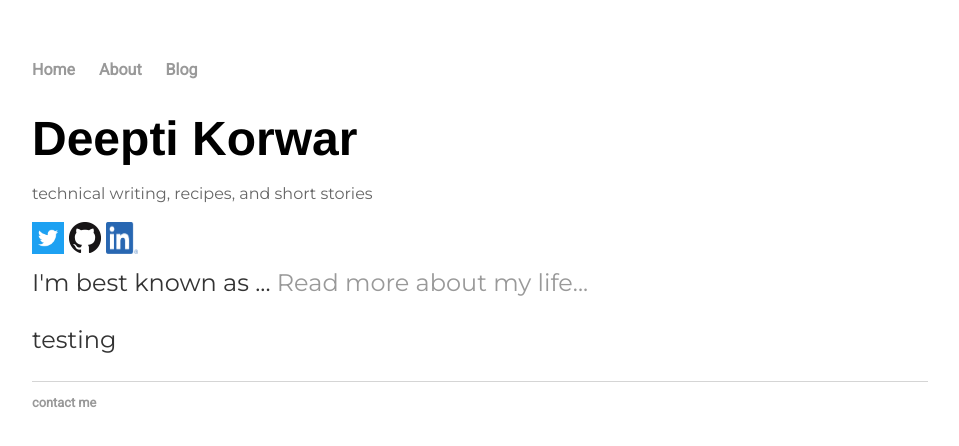
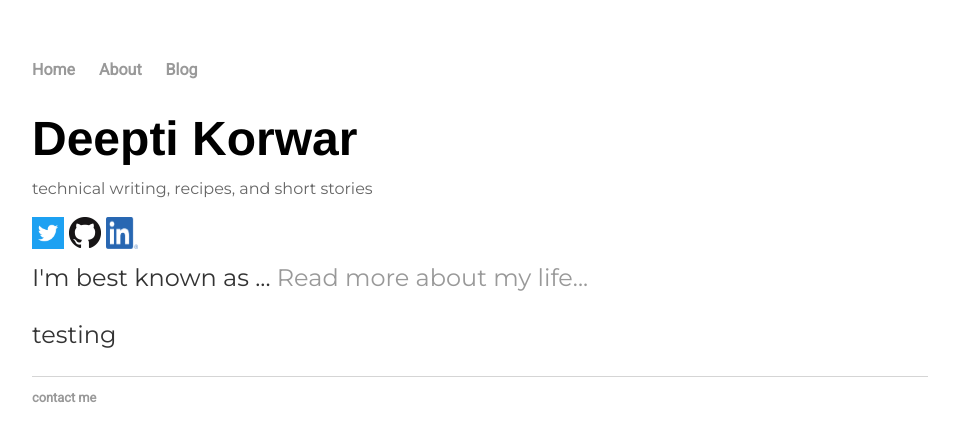
Before and after one commit to deeptikorwar/MyBlog, a Jekyll site: the page built from index.html, in a window 1280 px wide. Shown: the top 446 px of the page, without its empty margins (160-1119 px from the left). Built offline with Jekyll 4.4.1, drawn with Linux system fonts in a browser that asks for light colours.

```diff
--- a/index.html
+++ b/index.html
@@ -4,7 +4,7 @@
 ---
 <div class="blurb">
   <h1>Deepti Korwar</h1>
-  <p class="smallgray" style="margin-top:-15px">technical writing, recipes, and short stories</p>
+  <p class="smallgray" style="margin-top:-20px">technical writing, recipes, and short stories</p>
   {% include my_social_media.html %} <!-- To add to all pages, move to default.html -->
   <p>I'm best known as ... <a href="pages/aboutme">Read more about my life...</a></p>
   <p>testing</p>
```
